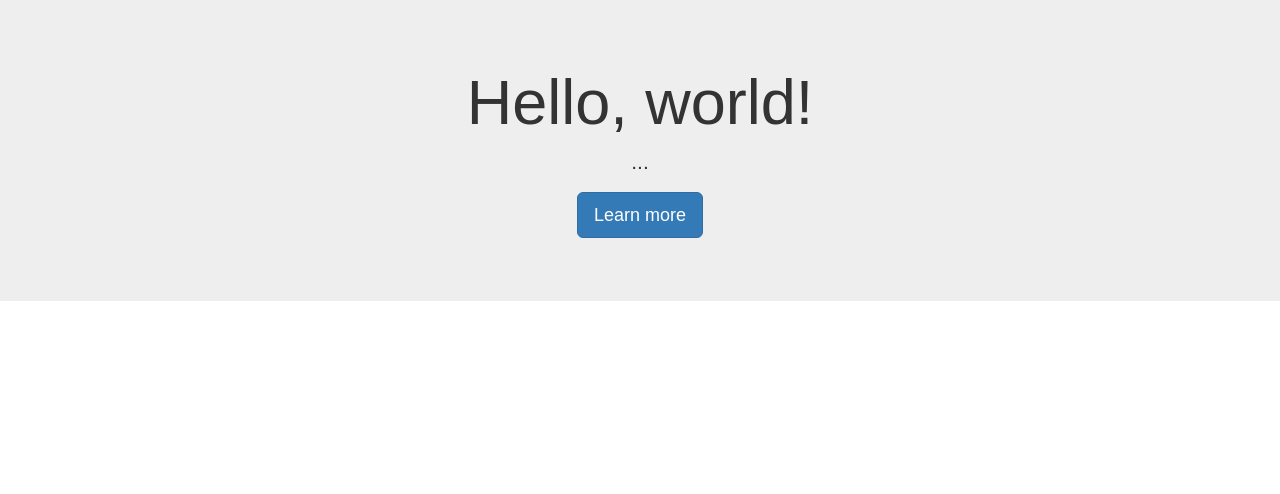
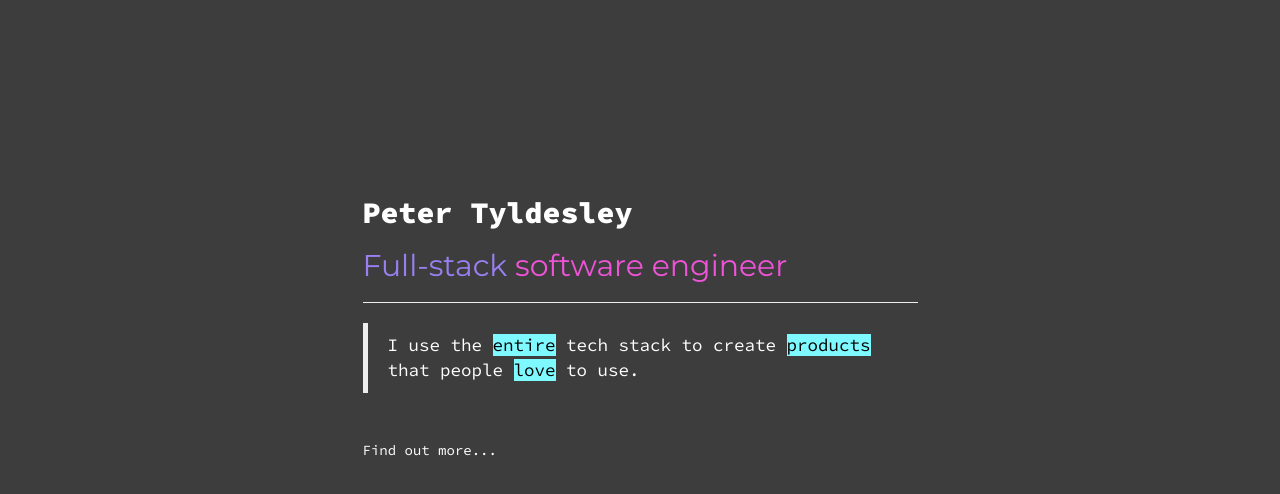
Before and after one commit to p12y/react-portfolio, a React (Create React App) app: page / in a window 1280 px wide. Shown: the top 494 px of the page. Built offline with nearby package versions, Linux system fonts and the light colour scheme.

Commit message:
Add basic intro

```diff
--- a/public/index.html
+++ b/public/index.html
@@ -7,6 +7,8 @@
     <link rel="manifest" href="%PUBLIC_URL%/manifest.json">
     <link rel="shortcut icon" href="%PUBLIC_URL%/favicon.ico">
     <link href="https://maxcdn.bootstrapcdn.com/bootstrap/3.3.7/css/bootstrap.min.css" rel="stylesheet" integrity="sha384-BVYiiSIFeK1dGmJRAkycuHAHRg32OmUcww7on3RYdg4Va+PmSTsz/K68vbdEjh4u" crossorigin="anonymous">
+    <link href="%PUBLIC_URL%/style/style.css" rel="stylesheet">
+    <link href="https://fonts.googleapis.com/css?family=Montserrat|Source+Code+Pro:400,900" rel="stylesheet">
     <title>Peter Tyldesley - Portfolio</title>
   </head>
   <body>
--- /dev/null
+++ b/public/style/style.css
@@ -0,0 +1,48 @@
+body {
+  background: #3D3D3D;
+}
+
+.mono {
+  font-family: 'Source Code Pro', monospace;
+}
+
+.sans {
+  font-family: 'Montserrat', sans-serif;
+}
+
+.jumbotron {
+  background: #3D3D3D;
+  height: 100vh;
+  color: white;
+  font-family: 'Source Code Pro', monospace;
+  text-align: left;
+  width: 100%;
+}
+
+.intro {
+  padding-top: 10%;
+}
+
+.vertical-center-row {
+    display: table-cell;
+    vertical-align: middle;
+    text-align: left;
+    width: 100%;
+}
+
+span.highlight {
+  background-color: #7DF9FF;
+  color: black;
+}
+
+span.purple {
+  color: #997FEF;
+}
+
+span.pink {
+  color: #EF53D8;
+}
+
+span.gray {
+  color: #C5C5C5;
+}
--- a/src/App.js
+++ b/src/App.js
@@ -6,11 +6,21 @@ class App extends Component {
   render() {
     return (
       <div className="App">
-        <div class="jumbotron">
-  <h1>Hello, world!</h1>
-  <p>...</p>
-  <p><a class="btn btn-primary btn-lg" href="#" role="button">Learn more</a></p>
-</div>
+        <div className="jumbotron">
+          <div className="intro container">
+          <div className="row">
+            <div className="col-md-offset-3 col-md-6 col-sm-12">
+              <h2><strong>Peter Tyldesley</strong></h2>
+              <h2 className="sans"><span className="purple">Full-stack</span> <span className="pink">software engineer</span><br/>
+              </h2>
+              <hr/>
+              <blockquote>I use the <span className="highlight">entire</span> tech stack to create <span className="highlight">products</span> that people <span className="highlight">love</span> to use.</blockquote>
+              <br/>
+              <h5>Find out more...</h5>
+            </div>
+            </div>
+          </div>
+        </div>
       </div>
     );
   }
```
